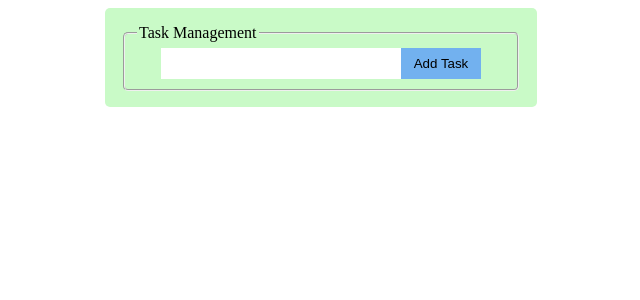
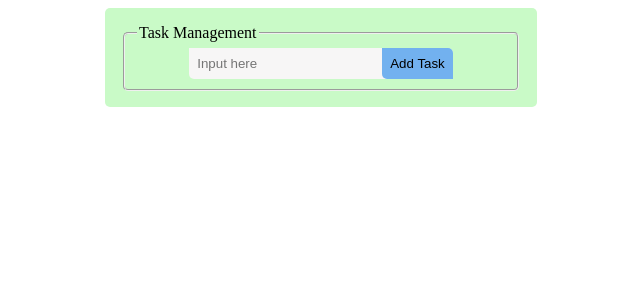
Before and after one commit to Md-Jakir-Hossain/Task-Management, a React (Vite) app: page / in a window 1280 px wide. Shown: the top 300 px of the page, without its empty margins (319-959 px from the left). Built offline with nearby package versions, Linux system fonts and the light colour scheme.

Commit message:
update style

```diff
--- a/src/components/todos/Todos.jsx
+++ b/src/components/todos/Todos.jsx
@@ -50,7 +50,8 @@ const Todos = () => {
         <input
           value={input}
           onChange={(e) => setInput(e.target.value)}
-          type="text"
+              type="text"
+              placeholder="Input here"
         />
             <button className="addBtn">Add Task</button>
             </div>
--- a/src/components/todos/todos.css
+++ b/src/components/todos/todos.css
@@ -6,23 +6,23 @@
     padding: 1rem;
     & fieldset{
         border-radius: 5px;
-    }
-}
-.taskField{
-    max-width: 20rem;
-    background: #979595;
-    margin: 0 auto;
-    border-radius: 5px;
+        display: flex;
+        justify-content: center;
+        & .taskField{
+            width: max-content;
+            background: #f7f6f6;
+            border-radius: 0px 5px 0px 5px;
             & input{
-        width: 70%;
+                background: transparent;
                 border: none;
                 padding: .5rem;
+                outline: none;
             }
             & button{
-        width: 25%;
                 padding: .5rem;
                 border:none ;
                 background: #72b1ef;
+                border-radius: 0px 5px 0px 5px;
 
             }
             & button:hover{
@@ -31,3 +31,5 @@
                 cursor: pointer;
             }
         }
+    }
+}
```
Lines whose indentation alone changed are shown as unchanged.
